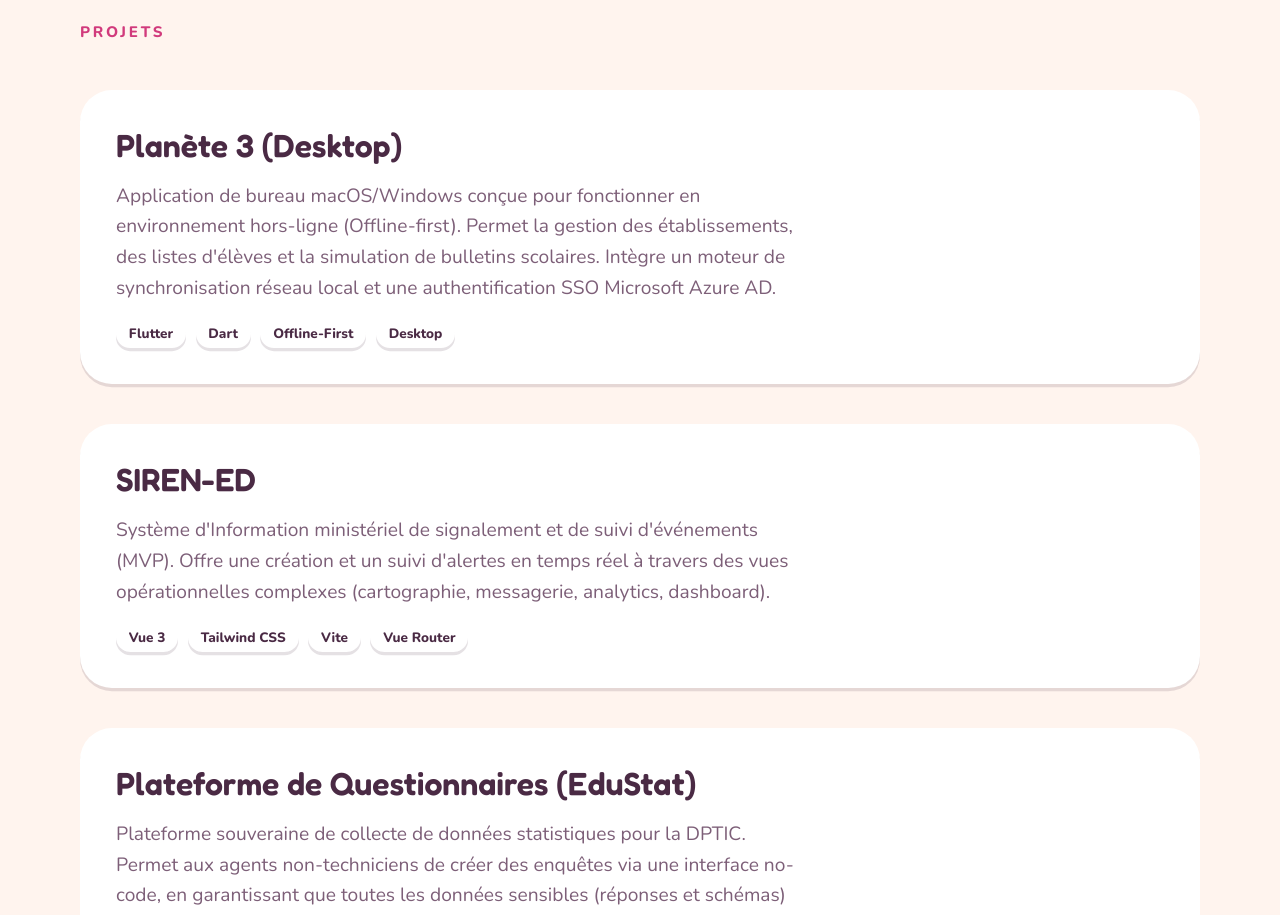
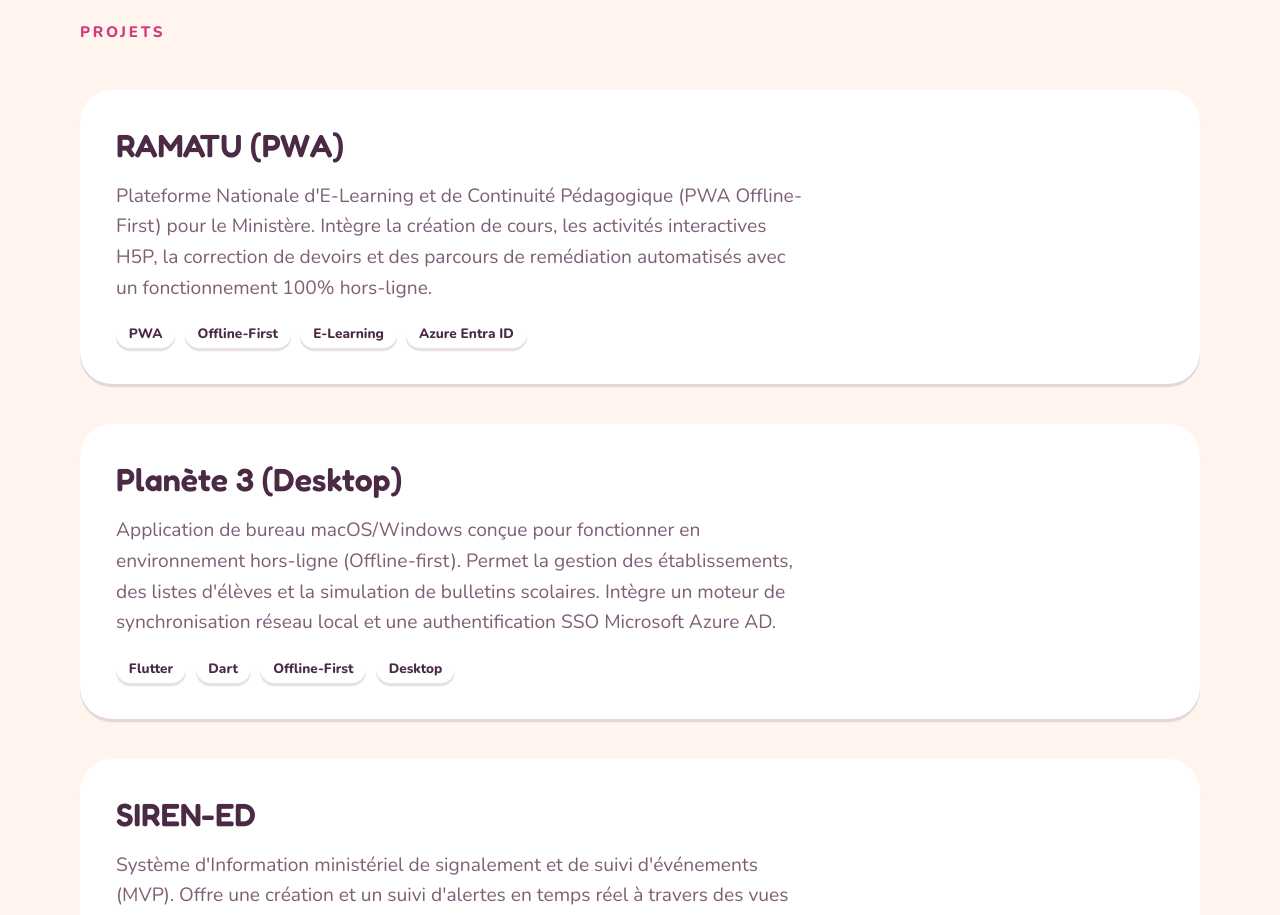
Before and after one commit to diallohouleymatou/portfolio_HD, a Vue app: page / in a window 1280 px wide. Shown: the part 3160-4075 px from the top of the page. Built offline with nearby package versions, Linux system fonts and the light colour scheme.

Commit message:
feat: add RAMATU (PWA) to the top of projects

```diff
--- a/src/content/resume.ts
+++ b/src/content/resume.ts
@@ -157,6 +157,11 @@ const FR: Copy = {
   ],
   projects: [
     {
+      name: 'RAMATU (PWA)',
+      description: 'Plateforme Nationale d\'E-Learning et de Continuité Pédagogique (PWA Offline-First) pour le Ministère. Intègre la création de cours, les activités interactives H5P, la correction de devoirs et des parcours de remédiation automatisés avec un fonctionnement 100% hors-ligne.',
+      tech: ['PWA', 'Offline-First', 'E-Learning', 'Azure Entra ID'],
+    },
+    {
       name: 'Planète 3 (Desktop)',
       description: 'Application de bureau macOS/Windows conçue pour fonctionner en environnement hors-ligne (Offline-first). Permet la gestion des établissements, des listes d\'élèves et la simulation de bulletins scolaires. Intègre un moteur de synchronisation réseau local et une authentification SSO Microsoft Azure AD.',
       tech: ['Flutter', 'Dart', 'Offline-First', 'Desktop'],
@@ -290,6 +295,11 @@ const EN: Copy = {
   ],
   projects: [
     {
+      name: 'RAMATU (PWA)',
+      description: 'National E-Learning and Educational Continuity Platform (Offline-First PWA) for the Ministry. Features course creation, interactive H5P activities, assignment grading, and automated remediation paths with a full 100% offline mode.',
+      tech: ['PWA', 'Offline-First', 'E-Learning', 'Azure Entra ID'],
+    },
+    {
       name: 'Planète 3 (Desktop)',
       description: 'Offline-first desktop application (macOS/Windows) designed for offline educational environments. Enables school management, student roster handling, and report card simulations with a local network sync engine and Microsoft Azure AD SSO.',
       tech: ['Flutter', 'Dart', 'Offline-First', 'Desktop'],
```
